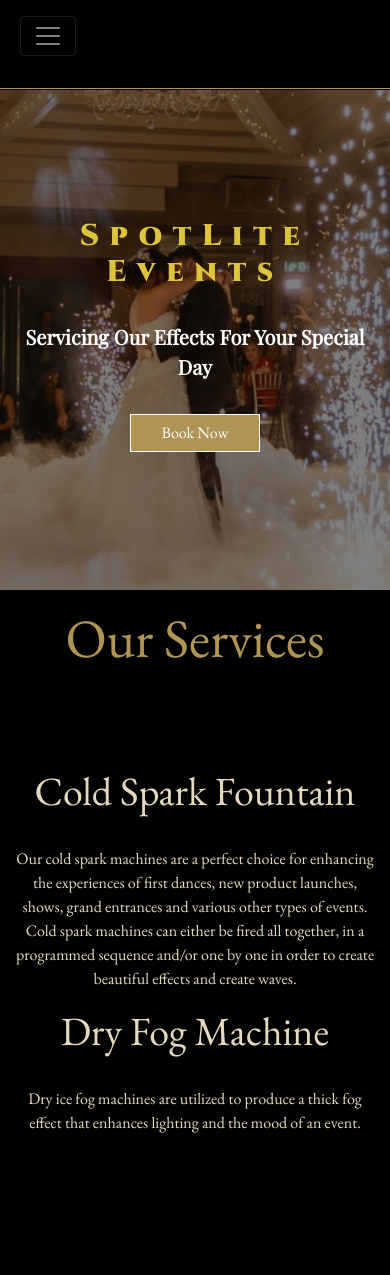
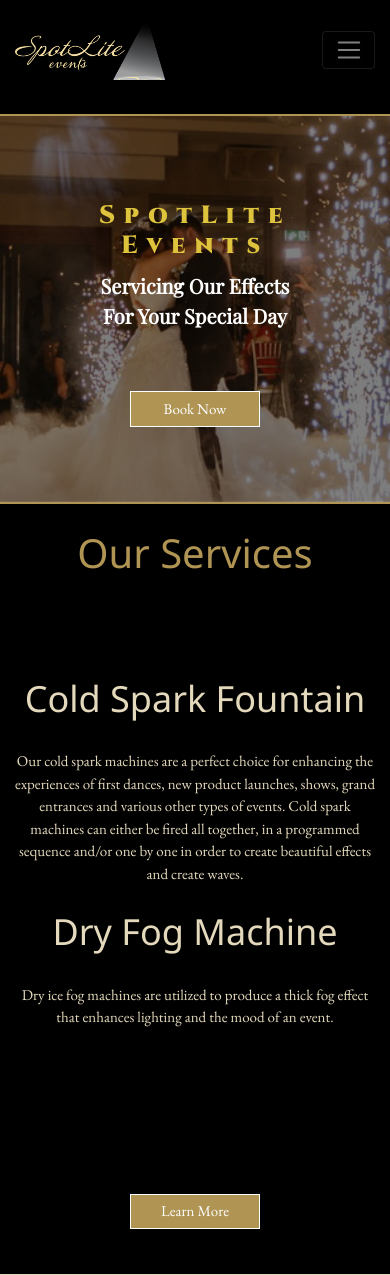
Before and after one commit to arodrigues97/spot-lite-events, a PHP site: page / in a window 390 px wide. Shown: the top 1275 px of the page. Run offline with PHP 8.4, Linux system fonts and the light colour scheme; some libraries are stand-ins or nearby versions; some web fonts are replaced.

Commit message:
Fixed responsive issuees

```diff
--- a/css/main.css
+++ b/css/main.css
@@ -7,7 +7,7 @@
   padding: 1rem;
   font-size: 22px;
   background-color: black;
-  border-bottom: 1px solid #AF9453;
+  border-bottom: 2px solid #AF9453;
   padding-bottom: 2rem;
 }
 
@@ -21,6 +21,12 @@
 
 .navbar .navbar-nav .nav-item a:hover {
   color: #333333 !important;
+  -webkit-transition: 0.3s;
+  transition: 0.3s;
+}
+
+.navbar-brand img {
+  height: 70px;
 }
 
 .nav-link .active {
@@ -28,14 +34,10 @@
 }
 
 @media (max-width: 768px) {
-  .navbar-brand {
-    display: none;
-    background: red;
+  .navbar-brand img {
+    width: 150px;
+    height: 60px;
   }
-}
-
-.navbar-brand img {
-  width: 80%;
 }
 
 body {
@@ -87,28 +89,26 @@ fieldset[disabled] .btn-info.active {
 }
 
 .masthead {
-  margin-top: 1px;
   height: 100vh;
-  min-height: 500px;
-  max-height: 900px;
   background: -webkit-gradient(linear, left top, left bottom, from(rgba(0, 0, 0, 0.5)), to(rgba(0, 0, 0, 0.5))), url("/images/mastheader.png");
   background: linear-gradient(rgba(0, 0, 0, 0.5), rgba(0, 0, 0, 0.5)), url("/images/mastheader.png");
   background-size: cover;
   background-position: center;
   background-repeat: no-repeat;
   background-attachment: fixed;
+  border-bottom: 2px solid #AF9453;
+}
+
+.masthead .fa-arrow-down {
+  color: white;
 }
 
 .masthead h1 {
   font-family: 'Cinzel', serif;
   color: #DEC33C;
-  font-weight: bold;
+  font-weight: 800;
   font-size: 61px;
   letter-spacing: 0.35em;
-}
-
-.masthead .fa-arrow-down {
-  color: white;
 }
 
 .masthead p {
@@ -119,7 +119,7 @@ fieldset[disabled] .btn-info.active {
 }
 
 .masthead button {
-  margin-top: 10rem;
+  margin-top: 3rem;
 }
 
 .darken-overlay {
@@ -132,23 +132,23 @@ fieldset[disabled] .btn-info.active {
   .masthead {
     background-attachment: scroll;
     background-size: auto;
+    height: 100%;
     width: 100%;
-    height: 100%;
     text-align: center;
+    padding: 5rem;
   }
   .masthead h1 {
-    font-size: 30px;
-    margin-bottom: 2rem;
+    font-size: 25px;
     display: block;
   }
   .masthead p {
     font-size: 20px;
   }
   .masthead button {
-    margin-top: 1rem;
+    margin-bottom: 0;
   }
   .masthead .text {
-    margin-top: 8rem;
+    width: 10px;
   }
 }
 
@@ -249,9 +259,12 @@ fieldset[disabled] .btn-info.active {
   .services .learn-more {
     margin: 0px;
   }
+  .services #servicesH1 {
+    font-size: 40px;
+  }
 }
 
-@media (max-width: 990px) {
+@media (max-width: 768px) {
   .offers .bar-right-offers,
   .offers .bar-left-offers {
     border: none;
--- a/index.php
+++ b/index.php
@@ -7,9 +7,7 @@ error_reporting(E_ALL);
 $pageTitle = "Home";
 require("templates/head.php");
 ?>
-
 <body>
-
   <?php
   $activeTitle = "Home";
   require("templates/navbar.php");
@@ -17,7 +15,6 @@ require("templates/head.php");
   <?php
   require("templates/masthead.php");
   ?>
-
   <div class="container services">
     <h2 id="servicesH1" class="text-center">Our Services</h2>
     <div class="row offers">
@@ -32,11 +29,10 @@ require("templates/head.php");
     </div>
     <div class="text-center">
       <div class="learn-more">
-        <button class="btn btn-info">Learn More</button>
+        <button class="btn btn-info ">Learn More</button>
       </div>
     </div>
   </div>
-
   <div class="container-fluid testimonial">
     <div class="row">
       <div class="col-12 col-md-6 padding-0"><img class="img-fluid img-responsive" src="/images/sparklers.jpg"></div>
@@ -49,33 +45,33 @@ require("templates/head.php");
       </div>
     </div>
   </div>
-
-
-
   <div class="container-fluid">
     <div class="logo">
       <img class="img-fluid" src="/images/logo.png" alt="Logo">
     </div>
   </div>
-
   <div class="container">
-    <div class="row offers">
-      <div class="col-lg-4 bar-right-offers">
-        <h1>High Quality Products</h1>
+    <div class="row make-it-flex offers">
+      <div class="col-xs-12 col-md-4 flex-item-1 bar-right-offers">
+        <h1>High Quality <br>Products</h1>
+      </div>
+      <div class="col-sm-12 col-md-4 flex-item-4 bar-right-offers">
         <p>Our machines are 100% safe and use no fire,flame or dangerous chemicals. The sparks are completely harmless to run your fingers through and pose no hazard to any venue. Depending on your preference, our machines can be fired simultaneously or in a programmed sequence. We guarantee our products will leave attendees engaged and excited.</p>
       </div>
-      <div class="col-lg-4">
+      <div class="col-sm-12 col-md-4 flex-item-2">
         <h1>Capturing Your Special Moments</h1>
+      </div>
+      <div class="col-sm-12 col-md-4 flex-item-5">
         <p>From grand entrances, to the intimacy of first dances, our product will guarantee a picture perfect moment you can share with your loved ones. With the range of usage being endless, we challenge you to spark up any event worthy of a candid.</p>
       </div>
-      <div class="col-lg-4 bar-left-offers ">
-        <h1>Transparent Pricing</h1>
+      <div class="col-sm-12 col-md-4 flex-item-3 bar-left-offers">
+        <h1>Transparent <br>Pricing</h1>
+      </div>
+      <div class="col-sm-12 col-md-4 flex-item-6 bar-left-offers">
         <p>In comparison to our competitors, we guarantee budget-friendly pricing that won't break the bank. Our team does a fantastic job of tailoring to your situation and providing a price-point that is cheaper than the competition.</p>
       </div>
     </div>
   </div>
-
-
   <?php require("templates/footer.php"); ?>
 </body>
 
--- a/sass/base/_elements.scss
+++ b/sass/base/_elements.scss
@@ -22,8 +22,6 @@ $mynewcolor: #AF9453;
 
 }
 
-
-
 .padding-0 {
   padding-right: 0;
   padding-left: 0;
--- a/sass/modules/_footer.scss
+++ b/sass/modules/_footer.scss
@@ -14,4 +14,8 @@ footer {
     a {
         color: white !important;
     }
+
+    .iwt {
+        display: inline-block;
+    }
 }
--- a/sass/modules/_masthead.scss
+++ b/sass/modules/_masthead.scss
@@ -3,26 +3,29 @@
 
 
 .masthead {
-    margin-top: 1px;
     height: 100vh;
-    min-height: 500px;
-    max-height: 900px;
     background: linear-gradient( rgba(0, 0, 0, 0.5), rgba(0, 0, 0, 0.5) ), url('/images/mastheader.png');
     background-size: cover;
     background-position: center;
     background-repeat: no-repeat;
     background-attachment: fixed;
+    border-bottom: 2px solid $primaryColor;
+
+    .fa-arrow-down {
+        color: white;
+    }
+
+    .text {
+
+    }
 
     h1 {
         font-family: 'Cinzel', serif;
         color: #DEC33C;
-        font-weight: bold;
+        font-weight: 800;
         font-size: 61px;
         letter-spacing: 0.35em;
-    }
 
-    .fa-arrow-down {
-        color: white;
     }
 
      p {
@@ -32,7 +35,7 @@
          font-size: 27px;
      }
      button {
-         margin-top: 10rem;
+         margin-top: 3rem;
      }
   }
 
@@ -46,17 +49,15 @@
   @media (max-width: $smallWidth) {
 
     .masthead {
-
         background-attachment: scroll;
         background-size: auto;
+        height: 100%;
         width: 100%;
-        height: 100%;
         text-align: center;
-
+        padding: 5rem;
 
         h1 {
-            font-size: 30px;
-            margin-bottom: 2rem;
+            font-size: 25px;
             display: block;
         }
 
@@ -65,11 +66,11 @@
         }
 
         button {
-            margin-top: 1rem;
+            margin-bottom: 0;
         }
 
         .text {
-            margin-top: 8rem;
+            width: 10px;
         }
     }
   }
--- a/sass/modules/_navbar.scss
+++ b/sass/modules/_navbar.scss
@@ -3,7 +3,7 @@
     padding: 1rem;
     font-size: 22px;
     background-color: $backgroundColor;
-    border-bottom: 1px solid $primaryColor;
+    border-bottom: 2px solid $primaryColor;
     padding-bottom: 2rem;
     .navbar-nav {
 
@@ -14,17 +14,23 @@
         .nav-item {
 
             a {
-
                 color: $primaryColor !important;
             }
 
             a:hover {
                 color: $hoverColor !important;
+                transition: 0.3s;
             }
 
 
         }
 
+    }
+}
+
+.navbar-brand {
+    img {
+        height: 70px;
     }
 }
 
@@ -36,15 +42,11 @@
 }
 
 @media (max-width: $mediumWidth) {
+    .navbar-brand {
+        img {
+            width: 150px;
+            height: 60px;
+        }
+    }
 
-   .navbar-brand {
-       display: none;
-       background: red;
-   }
   }
-
-.navbar-brand {
-    img {
-      width: 80%;
-    }
-}
--- a/sass/pages/_home.scss
+++ b/sass/pages/_home.scss
@@ -24,6 +24,8 @@
 }
 
 .testimonial {
+    border-top: 2px solid $secondaryColor;
+    border-bottom: 2px solid $secondaryColor;
     margin-top: 3rem;
 
     img {
@@ -90,6 +92,10 @@
     border-left: 1px solid $secondaryColor;
 }
 
+.make-it-flex {
+    display: flex;
+    flex-wrap: wrap;
+  }
 
 @media (max-width: $smallWidth) {
 
@@ -103,6 +109,10 @@
         .learn-more {
             margin:  0px;
         }
+
+        #servicesH1 {
+            font-size: 40px;
+        }
     }
 
 
@@ -110,7 +120,7 @@
 
 
 
-@media (max-width: 990px) {
+@media (max-width: $mediumWidth) {
 
     .offers {
 
@@ -118,11 +128,14 @@
         .bar-left-offers {
             border: none;
         }
+
+        .col-xs, .col-sm {
+           // padding-left: 10rem;
+        }
     }
 
 
 }
-
 
 @media (max-width: 1025px) {
 
@@ -132,3 +145,16 @@
     }
 
 }
+
+@media (min-width: $mediumWidth) {
+    .make-it-flex {
+      display: flex;
+      flex-wrap: wrap;
+    }
+    .flex-item-1 { order: 1; }
+    .flex-item-2 { order: 2; }
+    .flex-item-3 { order: 3; }
+    .flex-item-4 { order: 4; }
+    .flex-item-5 { order: 5; }
+    .flex-item-6 { order: 6; }
+  }
--- a/sass/pages/_packages.scss
+++ b/sass/pages/_packages.scss
@@ -24,6 +24,8 @@
     background-position: center;
     background-repeat: no-repeat;
     margin-bottom: 5rem;
+    border-top: 2px solid $secondaryColor;
+    border-bottom: 2px solid $secondaryColor;
 }
 
 .packages {
--- a/templates/head.php
+++ b/templates/head.php
@@ -7,5 +7,6 @@
 
   <!-- Bootstrap CSS -->
   <link rel="stylesheet" href="https://stackpath.bootstrapcdn.com/bootstrap/4.3.1/css/bootstrap.min.css" integrity="sha384-ggOyR0iXCbMQv3Xipma34MD+dH/1fQ784/j6cY/iJTQUOhcWr7x9JvoRxT2MZw1T" crossorigin="anonymous">
+  <link rel="stylesheet" href="https://www.w3schools.com/w3css/4/w3.css">
   <link rel="stylesheet" href="/css/main.css">
 </head>
--- a/templates/masthead.php
+++ b/templates/masthead.php
@@ -5,7 +5,7 @@
     <div class="col-12 text-center text">
       <h1 class="">SpotLite Events</h1>
       <p class="">Servicing Our Effects For Your Special Day</p>
-      <button class="btn btn-info">Book Now</button>
+      <a href="/contact-us"><button class="btn btn-info">Book Now</button></a>
     </div>
   </div>
 </div>
--- a/templates/navbar.php
+++ b/templates/navbar.php
@@ -1,31 +1,26 @@
 
 <?php
-
 const LINK_NAMES = array("Home", "Packages", "About", "Contact Us");
 const LINKS = array("/", "/packages", "/about", "/contact-us");
-
-
 function drawNavbar($activeTitle) {
     for ($i = 0;  $i < sizeof(LINK_NAMES); $i++) {
         echo '<li class="nav-item"><a class="nav-link" href="' . LINKS[$i] . '"><div class="' . (LINK_NAMES[$i] == $activeTitle ? "active" : "") .'">' . LINK_NAMES[$i] . '</div></a></li>';
     }
 }
 ?>
-
 <nav class="navbar navbar-dark navbar-expand-lg">
-    <a class="navbar-brand" href="#"><img class="" src="/images/logo.png"></a>
-    <button class="navbar-toggler ml-1" type="button" data-toggle="collapse" data-target="#collapsingNavbar2">
+    <a class="navbar-brand" href="/home"><img class="" src="/images/logo.png"></a>
+    <button class="navbar-toggler ml-auto" type="button" data-toggle="collapse" data-target="#collapsingNavbar2">
         <span class="navbar-toggler-icon"></span>
     </button>
     <div class="navbar-collapse collapse justify-content-between align-items-center w-100" id="collapsingNavbar2">
         <ul class="navbar-nav mx-auto text-center">
            <?php   drawNavbar($activeTitle); ?>
-
         </ul>
         <ul class="nav navbar-nav flex-row justify-content-center flex-nowrap icons">
-            <li class="nav-item"><a style="" class="nav-link" href=""><i class="fab fa-facebook"></i></a> </li>
-            <li class="nav-item"><a style="" class="nav-link" href=""><i class="fab fa-linkedin"></i></a> </li>
-            <li class="nav-item"><a style="" class="nav-link" href=""><i class="fab fa-instagram "></i></a> </li>
+            <li class="nav-item"><a class="nav-link" href="https://www.facebook.com/SpotliteEvents/"><i class="fab fa-facebook"></i></a> </li>
+            <li class="nav-item"><a class="nav-link" href="https://www.linkedin.com/company/spotlite-events-ptr/about/"><i class="fab fa-linkedin"></i></a> </li>
+            <li class="nav-item"><a class="nav-link" href="http://www.instagram.com/spotliteevents"><i class="fab fa-instagram "></i></a> </li>
         </ul>
     </div>
 </nav>
```
Also changed, not shown: other parts of css/main.css (+56 -0 lines), templates/footer.php (+4 -36 lines), 1 other file.
